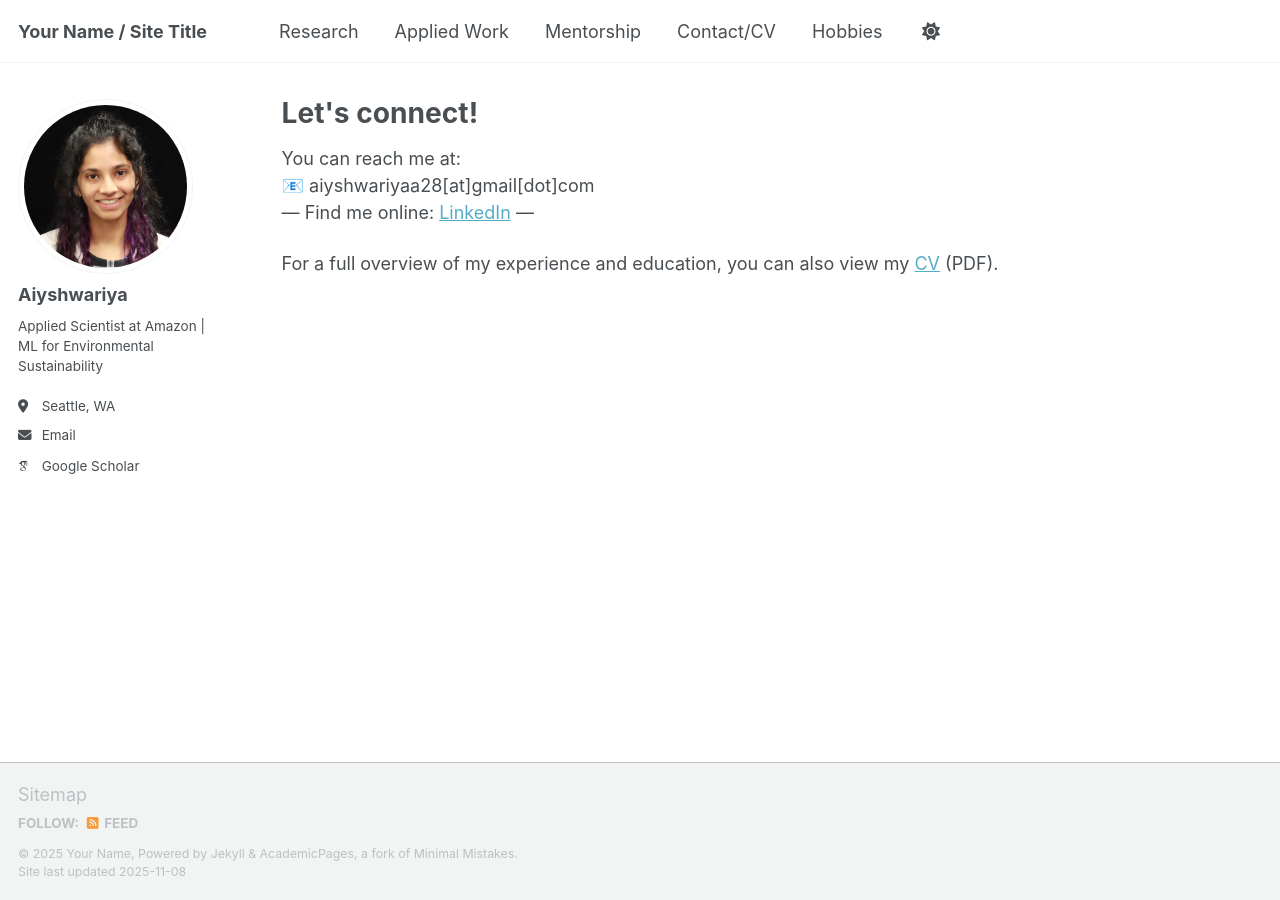
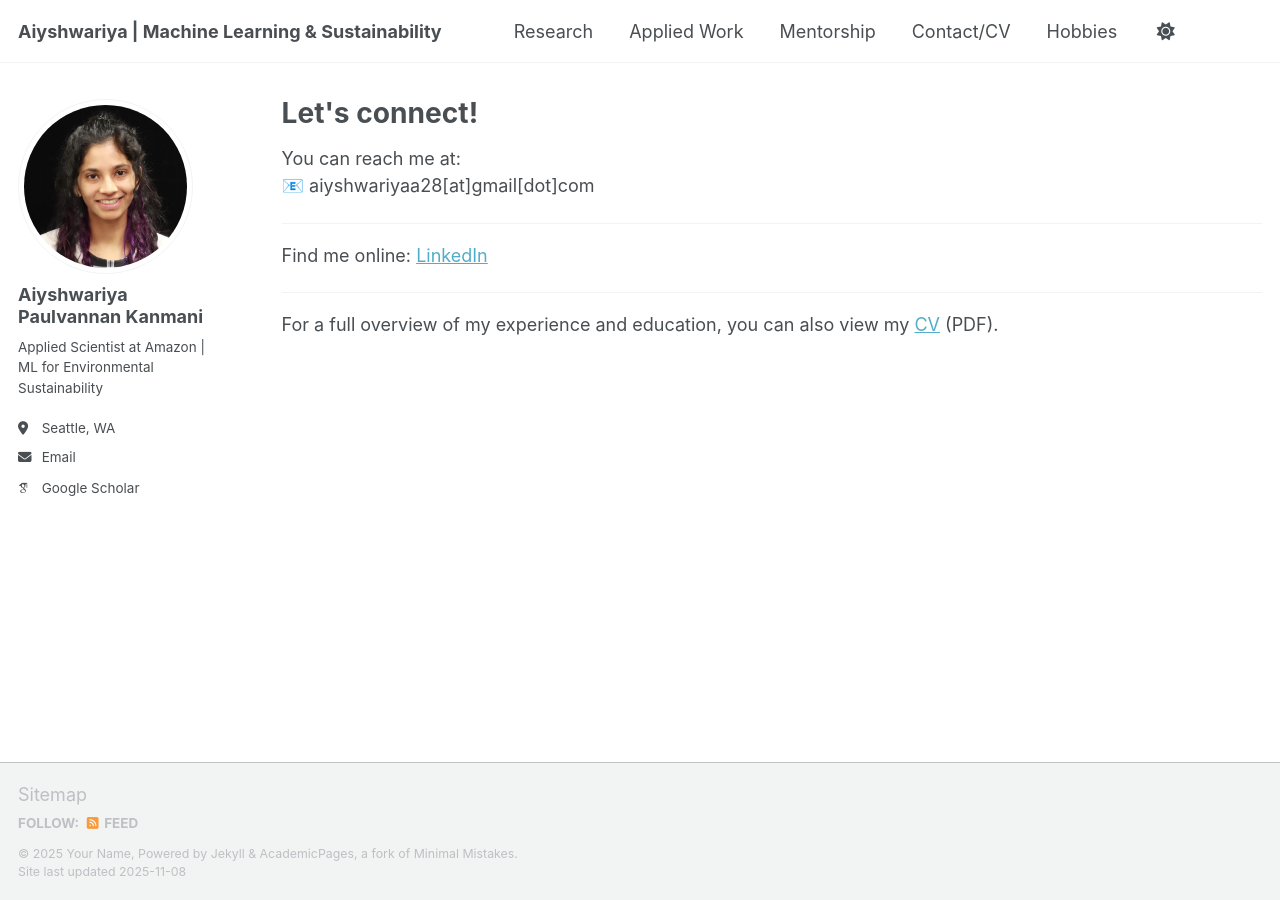
Before and after one commit to Aiyshwariya/aiyshwariya.github.io, a Jekyll site: the page built from _pages/contact.md, in a window 1280 px wide. Built offline with Jekyll 4.4.1, drawn with Linux system fonts in a browser that asks for light colours; some web fonts are replaced; a script that is not in the unit is left out.

Commit message:
update 6 1107

```diff
--- a/_config.yml
+++ b/_config.yml
@@ -9,7 +9,7 @@
 # Basic Site Settings
 locale                   : "en-US"
 site_theme               : "default" # Currently available options are "default", "air"
-title                    : "Your Name / Site Title"
+title                    : "Aiyshwariya | Machine Learning & Sustainability"
 title_separator          : "-"
 name                     : &name "Your Name"
 description              : &description "Your Name's academic portfolio"   # Update this with a general description of your site, this is the default if not overridden by a page
@@ -24,7 +24,7 @@ repository               : "aiyshwariya/aiyshwariya.github.io"
 author:
   # Biographic information
   avatar           : "profile.jpg"
-  name             : "Aiyshwariya"
+  name             : "Aiyshwariya Paulvannan Kanmani"
   pronouns         : # example: "she/her"
   bio              : "Applied Scientist at Amazon | ML for Environmental Sustainability"
   location         : "Seattle, WA"
--- a/_pages/contact.md
+++ b/_pages/contact.md
@@ -5,8 +5,10 @@ permalink: /contact/
 ---
 You can reach me at:
 📧 aiyshwariyaa28[at]gmail[dot]com
+
 ---
 Find me online: [LinkedIn](https://www.linkedin.com/in/aiyshwariya)
+
 ---
 
 For a full overview of my experience and education, you can also view my [CV](/files/CV_Aiyshwariya.pdf) (PDF).
```
Also changed, not shown: 1 other file.
